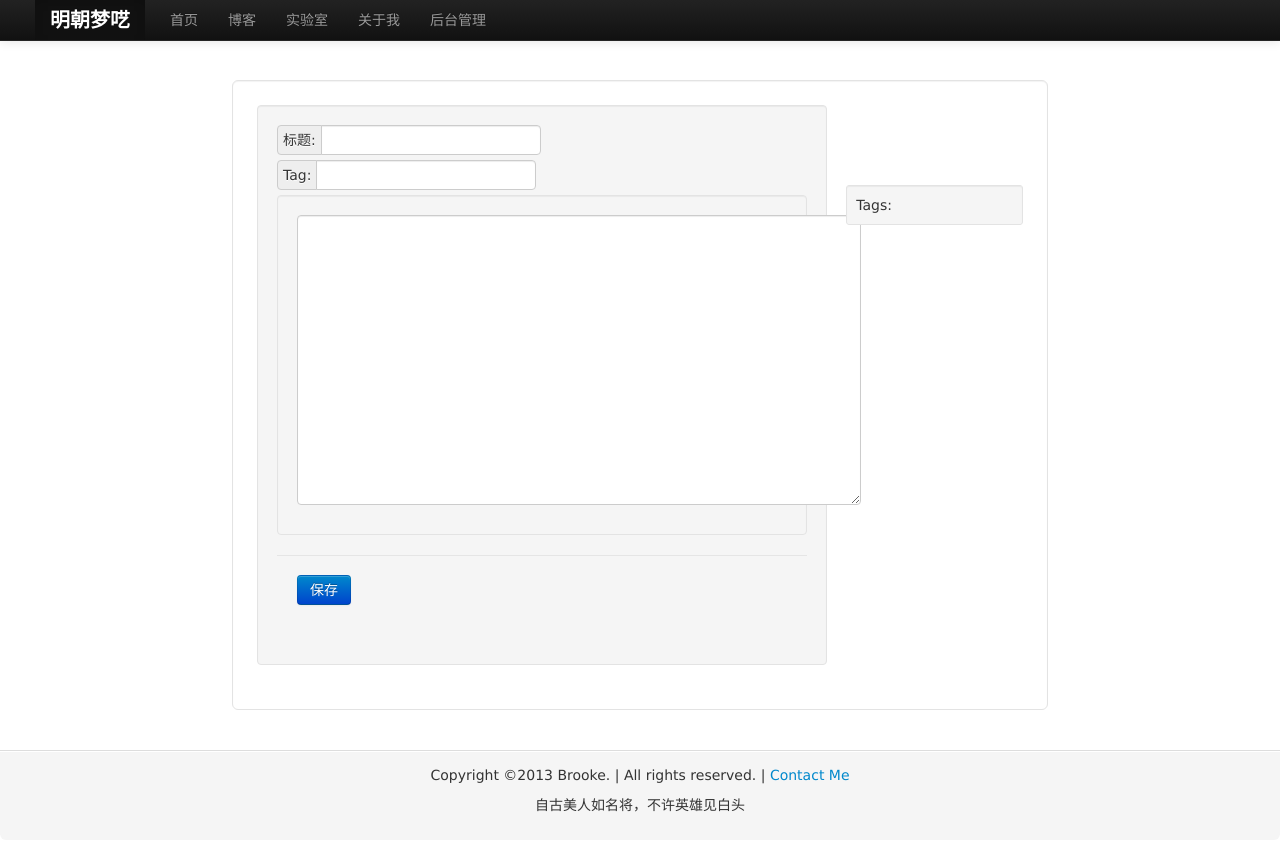
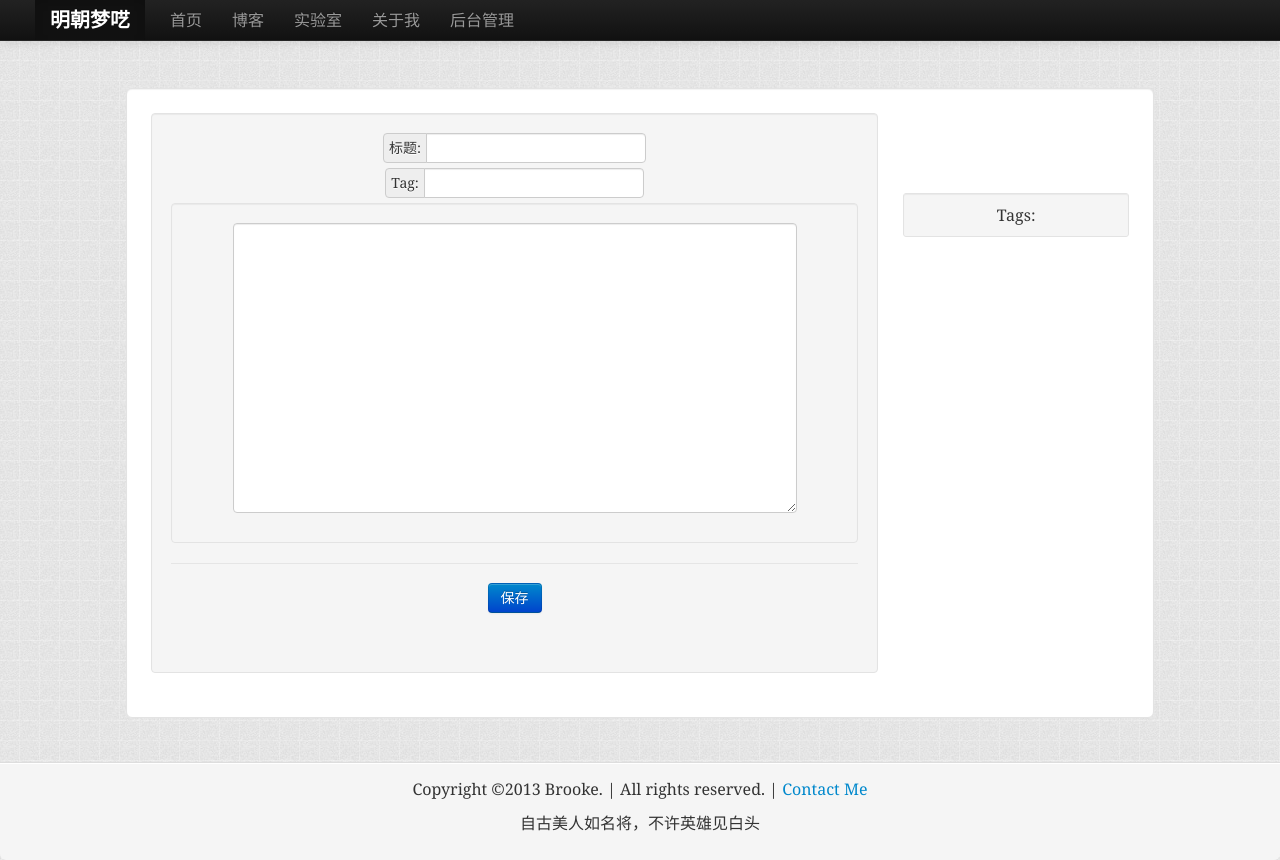
Before and after one commit to Windfell/oriolus, a Django app: page /blog/add/ in a window 1280 px wide. Before the commit the page ends 812 px from the top, so only its background shows below. Run offline with Django 3.2, Linux system fonts and the light colour scheme; parts of the project's set-up code (start-up, migrations or seed data) failed here and were passed over; some libraries are stand-ins or nearby versions.

Commit message:
background change and page width

```diff
--- a/static/css/main.css
+++ b/static/css/main.css
@@ -1,31 +1,32 @@
-body{
+body {
+    background: url("/static/images/background.jpg") fixed transparent;
     position: relative;
     padding-top: 40px;
-    /*background-color: #092E20;*/
-    /*background-color:#234F32;*/
     margin: 0;
-    font-family: Verdana,"Helvetica Neue", Helvetica, Arial, sans-serif;
+    font-family: "Cambria", "Georgia", "Times", serif;
     color: #333333;
-    background-color: #ffffff;
+    font-size: 1em;
+    line-height: 1.5em;
+    text-align: center;
 }
 
-#bodyContent{
-    background-color:#ffffff;
-    min-height:540px;
-    overflow:auto;
+#bodyContent {
+    background-color: #ffffff;
+    min-height: 540px;
+    overflow: auto;
 }
 
-#leftContent{
+#leftContent {
     /*background-color:#234F32;*/
 }
 
-#rightContent{
+#rightContent {
     /*background-color:#234F32;*/
 }
 
-.baseCarousel{
-    width:100%;
-    height:490px;
+.baseCarousel {
+    width: 100%;
+    height: 490px;
 }
 
 .navRight {
@@ -37,18 +38,19 @@ body{
     list-style: none;
 }
 
-#blogtoolbar{
-    text-align:right;
+#blogtoolbar {
+    text-align: right;
 }
 
-#blog_right_part{
-padding-top: 80px;
-}
-#editBlog{
-    text-align:center;
+#blog_right_part {
+    padding-top: 80px;
 }
 
-#id_content{
+#editBlog {
+    text-align: center;
+}
+
+#id_content {
     height: 280px;
-    width:550px;
+    width: 550px;
 }
--- a/templates/base.html
+++ b/templates/base.html
@@ -65,11 +65,11 @@
         <div></div>
         <div class="container-fluid">
             <div class="row-fluid">
-                <div id="leftContent" class="span2 sidebar-nav">
+                <div id="leftContent" class="span1 sidebar-nav">
                     <!--Sidebar content-->
                     {% block leftContent %}{% endblock %}
                 </div>
-                <div id="bodyContent" class="span8 well well-large row-fluid">
+                <div id="bodyContent" class="span10 well well-large row-fluid">
                     {% block bodyContent %}
                         <div class="span1"></div>
                         <div id="myCarousel" class="carousel slide span10 well">
@@ -92,7 +92,7 @@
                     {% endblock %}
                     <!--Body content-->
                 </div>
-                <div id="rightContent" class="span2">
+                <div id="rightContent" class="span1">
                     {% block rightContent %}{% endblock %}
                 </div>
             </div>
```
Also changed, not shown: static/images/background.jpg (added), 13 other files.
